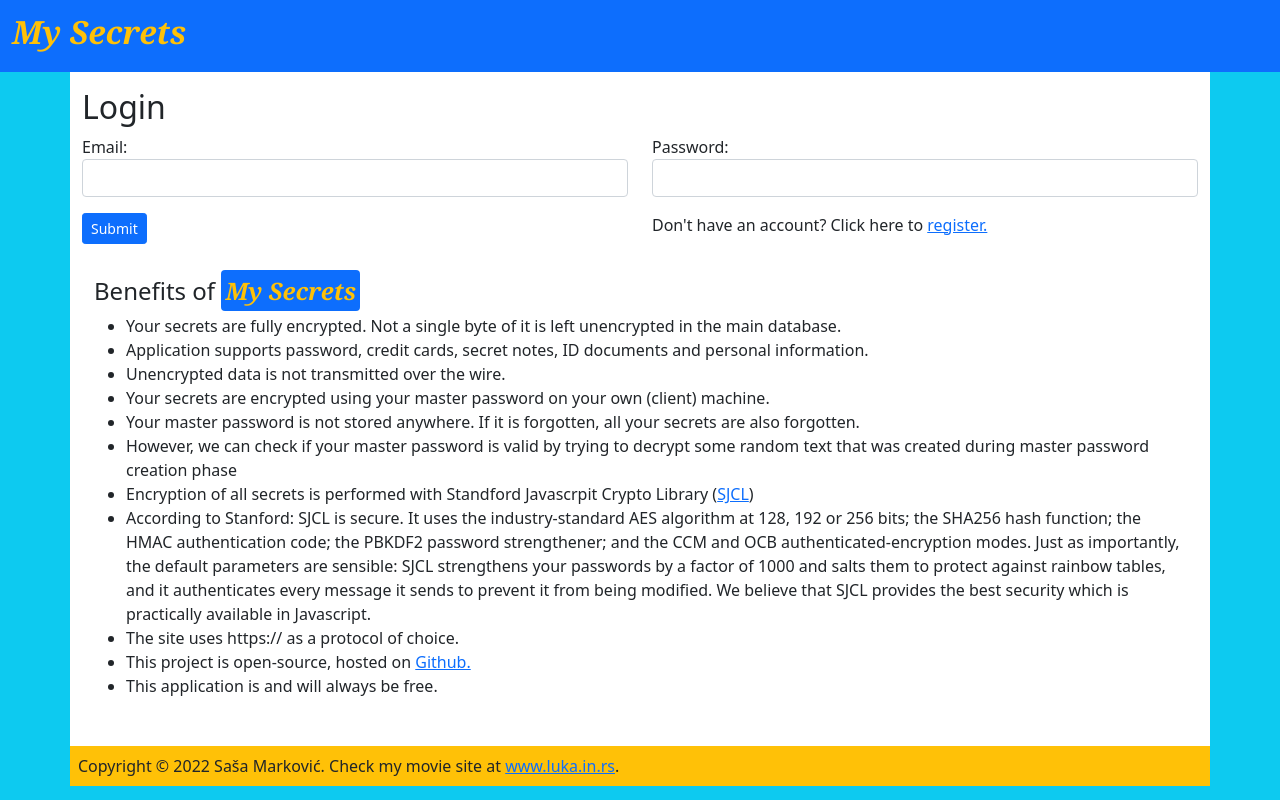
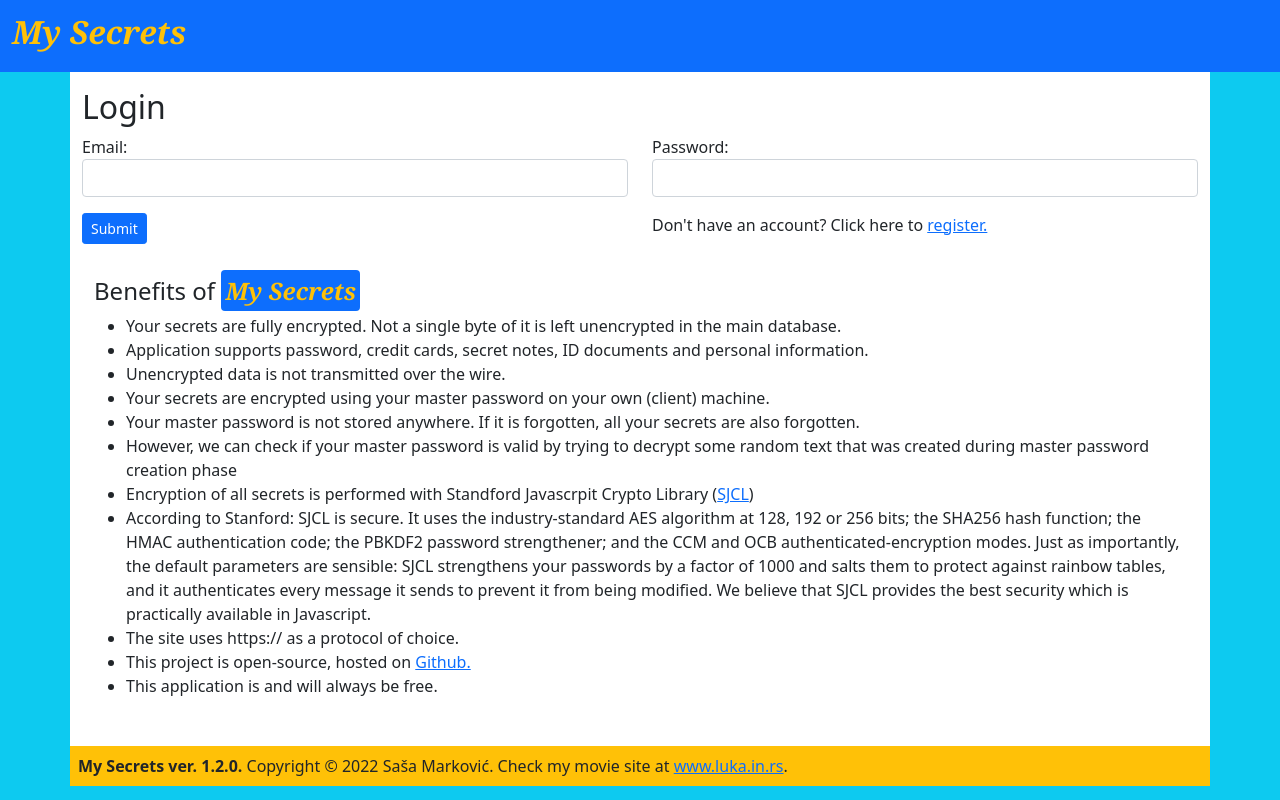
Before and after one commit to saxon1964/secrets, a React (Create React App) app: page / in a window 1280 px wide. Built offline with nearby package versions, Linux system fonts and the light colour scheme.

Commit message:
Implemented app version (shown in footer)

```diff
--- a/package.json
+++ b/package.json
@@ -1,6 +1,6 @@
 {
   "name": "secrets",
-  "version": "1.1.0",
+  "version": "1.2.0",
   "private": true,
   "dependencies": {
     "@testing-library/jest-dom": "^5.16.4",
--- a/src/components/Footer.js
+++ b/src/components/Footer.js
@@ -4,7 +4,7 @@
 const Footer = () => {
   return (
     <div className="container bg-warning p-2">
-      Copyright &copy; 2022 Saša Marković. Check my movie site at <a href="https://www.luka.in.rs" target="_blank">www.luka.in.rs</a>.
+      <b>My Secrets ver. {Utils.APP_VERSION}.</b> Copyright &copy; 2022 Saša Marković. Check my movie site at <a href="https://www.luka.in.rs" target="_blank">www.luka.in.rs</a>.
     </div>
   )
 }
--- a/src/misc/utils.js
+++ b/src/misc/utils.js
@@ -4,6 +4,8 @@
 const HOST_ADDRESS = 'https://secrets.luka.in.rs'
 const AUTH_HEADER_NAME = 'Authorization'
 const AUTH_HEADER_VALUE_PREFIX = 'Bearer: '
+
+export const APP_VERSION = require('../../package.json').version
 
 export function getScriptUrl(path) {
   return `${HOST_ADDRESS}/php/${path}`
```
